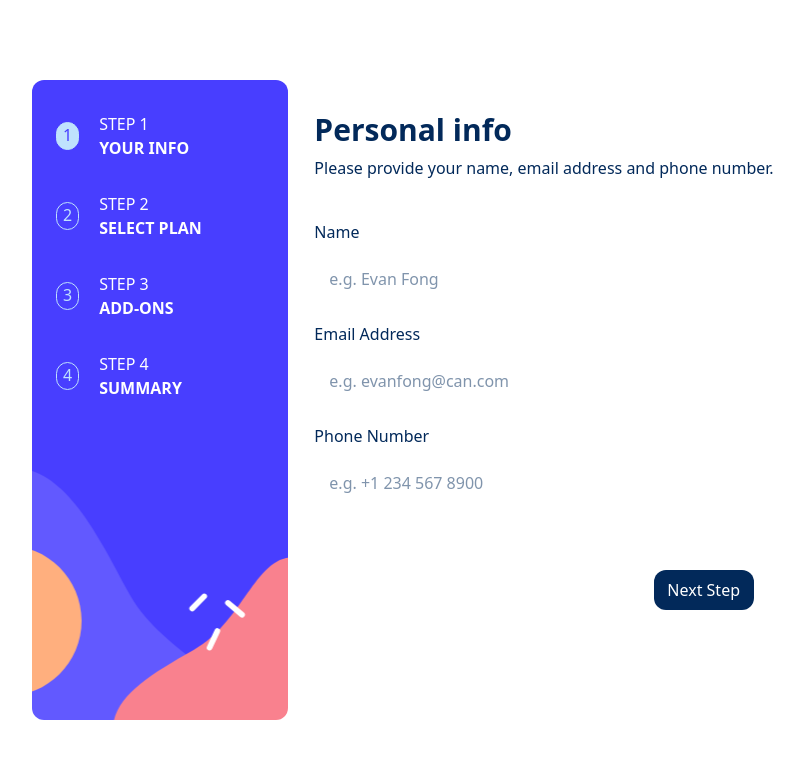
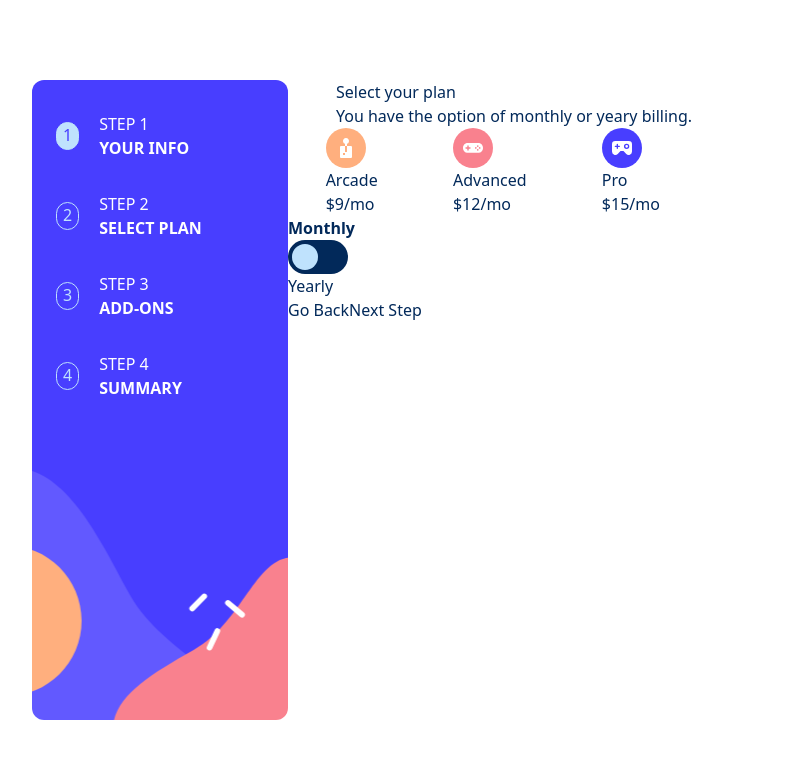
Before and after one commit to PrivDDOS/Angular-multiple-step-form, an Angular app: page / in a window 1280 px wide. Shown: the top 758 px of the page, without its empty margins (224-1027 px from the left). Built offline with nearby package versions, Linux system fonts and the light colour scheme.

Commit message:
create the 2nd step

```diff
--- a/src/app/components/home/home-component.html
+++ b/src/app/components/home/home-component.html
@@ -87,7 +87,7 @@ class="w-full h-screen flex justify-center items-center">
 
             <!-- Step 1 -->
 
-            <div *ngIf="formStep === 1">
+            <div *ngIf="formStep === 2">
 
                 <h1 class="font-semibold text-3xl pt-8">Personal info</h1>
                 <p class="font-thin pt-2">Please provide your name, email address and phone number.</p>
@@ -145,12 +145,16 @@ class="w-full h-screen flex justify-center items-center">
 
             <!-- Step 2 -->
 
-            <div *ngIf="formStep === 2">
+            <div *ngIf="formStep === 1" class="w-[100%]">
 
+                <div class="pl-12">
                     <h1>Select your plan</h1>
                     <p>You have the option of monthly or yeary billing.</p>
+                </div>
 
-                <div class="plan">
+                <div class="plan-container w-[80%]">
+
+                    <div class="plan flex justify-around align-center">
 
                         <div class="plan-box">
                             <div class="img">
@@ -178,7 +182,40 @@ class="w-full h-screen flex justify-center items-center">
 
                     </div>
 
+                    <div class="plan-option">
+                        <h2 class="font-semibold">Monthly</h2>
+
+                        <label
+                        class="switch relative inline-block w-[60px] h-[34px]">
+                            <input type="checkbox" class="opacity-0 w-0 h-0 peer">
+                            <span
+                            class="slider absolute cursor-pointer
+                            top-0 right-0 bottom-0 left-0 bg-[var(--color-blue-950)]
+                            transition-all duration-[400ms]
+                            before:absolute before:content-[''] before:w-[26px]
+                            before:h-[26px] before:left-[4px] before:bottom-[4px]
+                            before:bg-[var(--color-blue-200)] before:transition-all before:duration-[400ms]
+                            rounded-[34px] before:rounded-[50%]
+                            peer-checked:before:left-[30px]"
+                            >
+                            </span>
+                        </label>
+
+                        <h2>Yearly</h2>
+                    </div>
+
+                </div>
+
+
+
+
                 <div class="btn">
+                    <button
+                        type="button"
+                        >
+                        Go Back
+                    </button>
+
                     <button
                         type="submit"
                         (click)="nextStep(userForm)"
```
Lines whose indentation alone changed are shown as unchanged.
